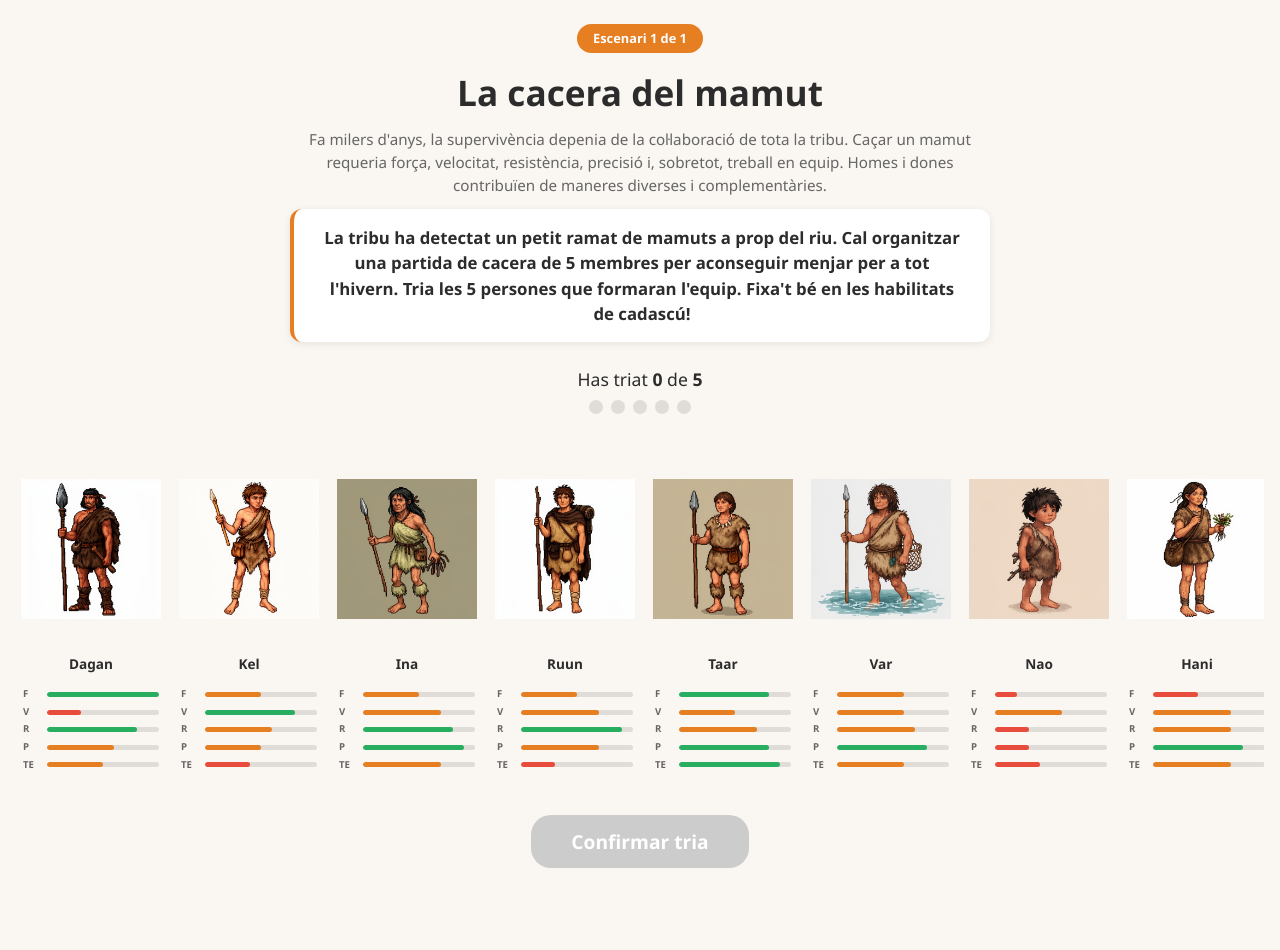
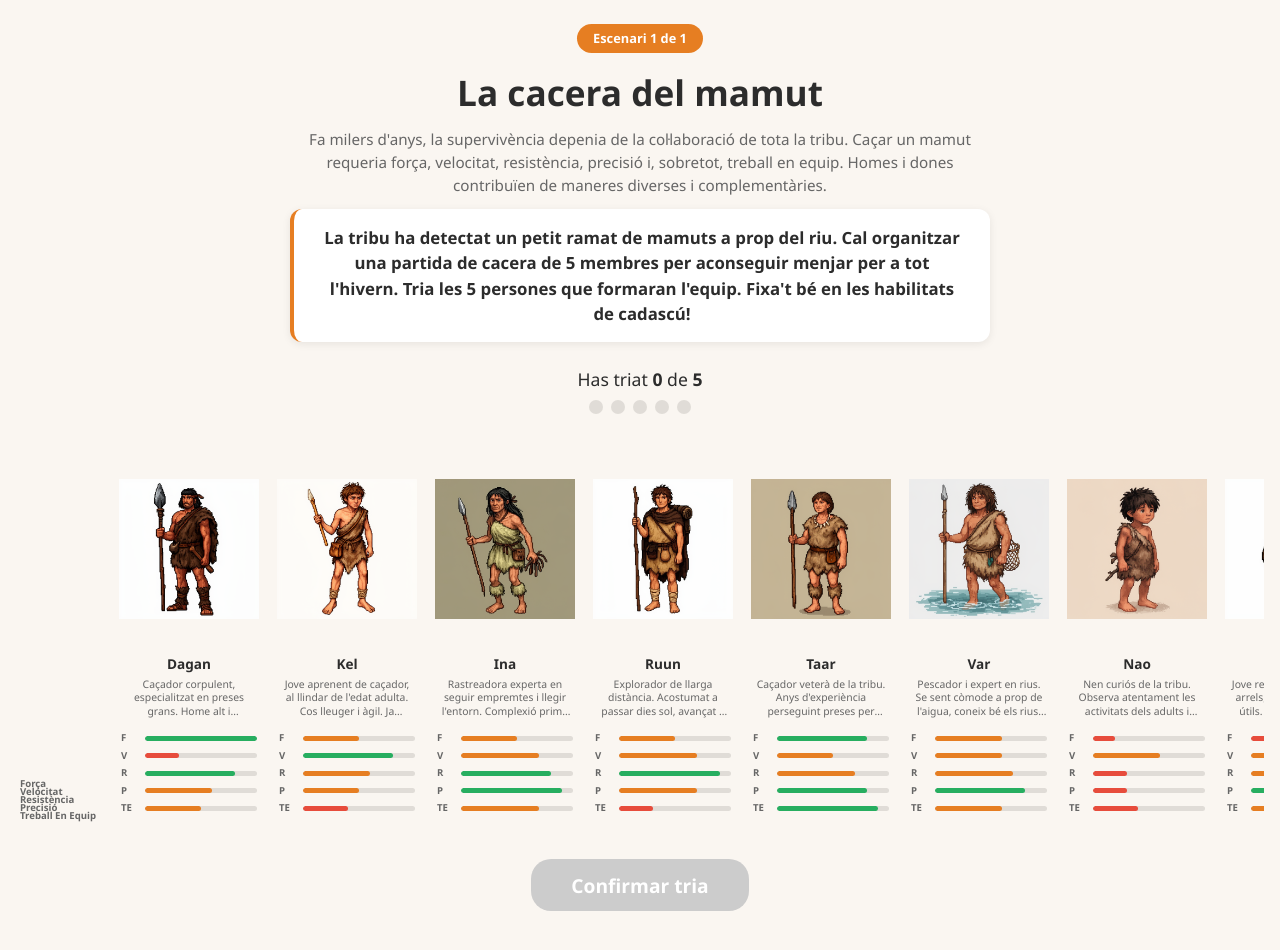
Before and after one commit to aaronFortuno/aQuiTries, a React (Vite) app: page / in a window 1280 px wide. Both pictures are taken after a click on the button "Començar". Shown: the top 950 px of the page. Before the commit the page ends 916 px from the top, so only its background shows below. Built offline with nearby package versions, Linux system fonts and the light colour scheme.

Commit message:
Recuperem histories de personatge, revisem llegenda d'habilitats

```diff
--- a/src/components/CharacterCard.jsx
+++ b/src/components/CharacterCard.jsx
@@ -39,6 +39,7 @@ export default function CharacterCard({ character, isSelected, onToggle, disable
           <Avatar character={character} />
         </div>
         <span className="character-card__name">{character.name}</span>
+        <p className="character-card__desc">{character.description}</p>
         {isSelected && <span className="character-card__badge">&#10003;</span>}
       </div>
       <div className="character-card__skills">
--- a/src/components/ScenarioScreen.jsx
+++ b/src/components/ScenarioScreen.jsx
@@ -48,6 +48,16 @@ export default function ScenarioScreen({
       />
 
       <div className="scenario__grid">
+        <div className="skills-legend">
+          <div className="skills-legend__spacer" />
+          <div className="skills-legend__labels">
+            <span className="skills-legend__label">Força</span>
+            <span className="skills-legend__label">Velocitat</span>
+            <span className="skills-legend__label">Resistència</span>
+            <span className="skills-legend__label">Precisió</span>
+            <span className="skills-legend__label">Treball en equip</span>
+          </div>
+        </div>
         {scenario.characters.map(character => (
           <CharacterCard
             key={character.id}
--- a/src/styles/characters.css
+++ b/src/styles/characters.css
@@ -67,12 +67,62 @@
   color: var(--color-text);
 }
 
+.character-card__desc {
+  font-size: 0.65rem;
+  color: var(--color-text-light);
+  text-align: center;
+  line-height: 1.3;
+  margin: 0.2rem 0 0;
+  display: -webkit-box;
+  -webkit-line-clamp: 3;
+  -webkit-box-orient: vertical;
+  overflow: hidden;
+  padding: 0 0.15rem;
+}
+
 .character-card__skills {
   display: flex;
   flex-direction: column;
   gap: 0.2rem;
   width: 100%;
   padding: 0.3rem 0.25rem 0;
+}
+
+/* ===== Skills Legend (first column) ===== */
+.skills-legend {
+  flex-shrink: 0;
+  width: 90px;
+  display: flex;
+  flex-direction: column;
+  scroll-snap-align: start;
+  position: sticky;
+  left: 0;
+  z-index: 10;
+  background: var(--color-bg);
+}
+
+.skills-legend__spacer {
+  /* Matches avatar + name + desc height so labels align with skill bars */
+  flex: 1;
+}
+
+.skills-legend__labels {
+  display: flex;
+  flex-direction: column;
+  gap: 0.2rem;
+  padding: 0.3rem 0.25rem 0;
+}
+
+.skills-legend__label {
+  font-size: 0.6rem;
+  font-weight: 600;
+  color: var(--color-text-light);
+  text-transform: capitalize;
+  /* Match compact skill-bar height (5px track + vertical padding from gap) */
+  height: 5px;
+  display: flex;
+  align-items: center;
+  line-height: 1;
 }
 
 .character-card__badge {
@@ -255,6 +305,10 @@
     width: 100px;
     height: 150px;
   }
+
+  .skills-legend {
+    width: 80px;
+  }
 }
 
 @media (max-width: 600px) {
@@ -271,7 +325,20 @@
     font-size: 0.7rem;
   }
 
+  .character-card__desc {
+    font-size: 0.55rem;
+    -webkit-line-clamp: 2;
+  }
+
   .skill-bar--compact .skill-bar__label {
+    font-size: 0.5rem;
+  }
+
+  .skills-legend {
+    width: 70px;
+  }
+
+  .skills-legend__label {
     font-size: 0.5rem;
   }
 
```
